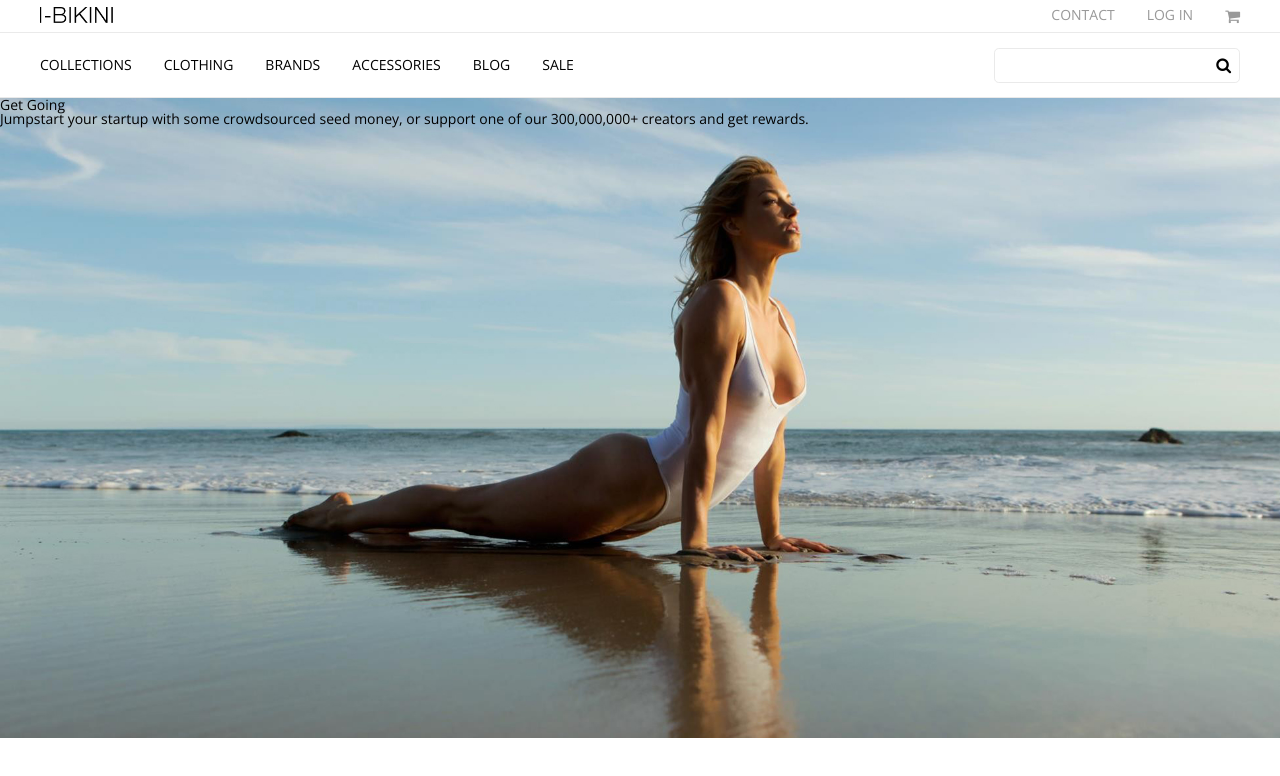
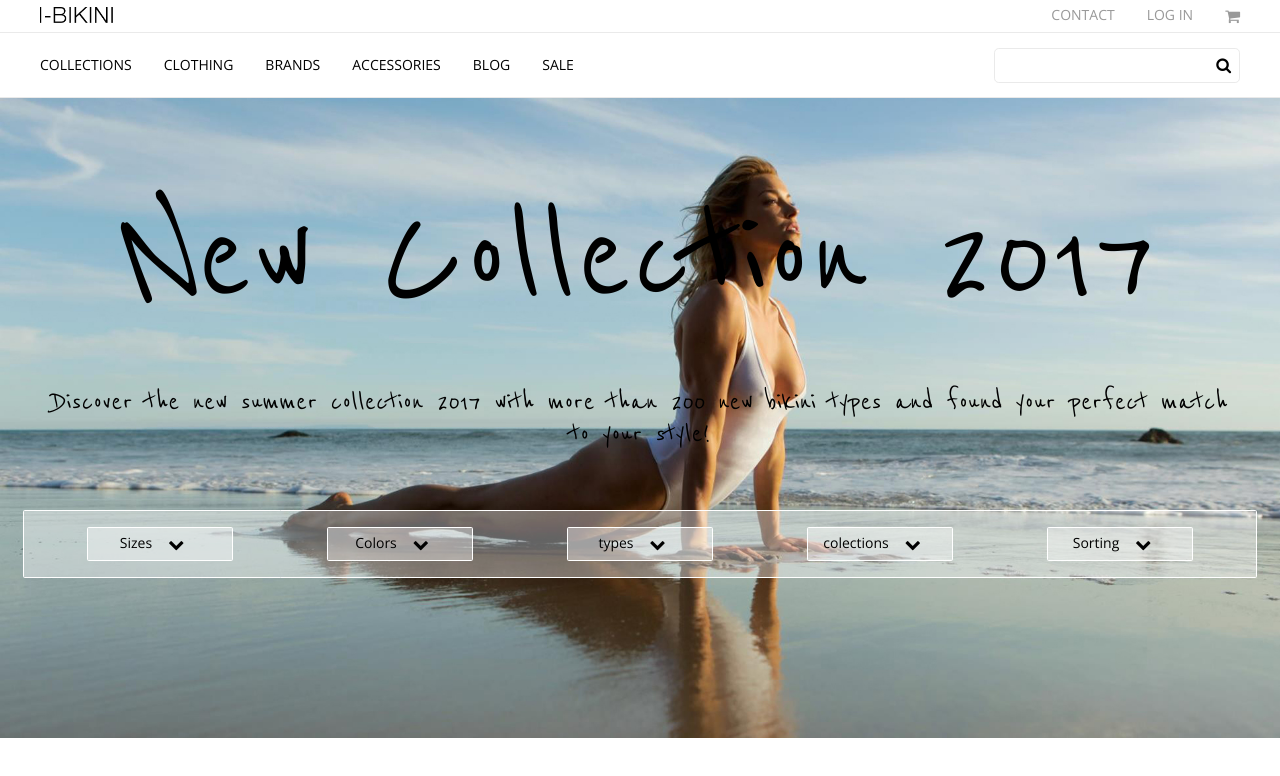
Before and after one commit to erwanriou/ibikini, a plain HTML site: page index.html in a window 1280 px wide. Drawn offline with nearby package versions, Linux system fonts and the light colour scheme.

Commit message:
menu styling full screen OK - Banner styling full screen OK, starting product modules

```diff
--- a/index.html
+++ b/index.html
@@ -9,6 +9,7 @@
     <link rel="icon" href="./resources/images/favicon.png" type="image/x-icon">
     <!-- Google fonts -->
     <link href="https://fonts.googleapis.com/css?family=Open+Sans:400,600,700" rel="stylesheet">
+    <link href="https://fonts.googleapis.com/css?family=Reenie+Beanie" rel="stylesheet">
     <!-- CSS Scripts -->
     <link href="./resources/css/reset.css" type="text/css" rel="stylesheet">
     <link rel="stylesheet" type="text/css" href="https://maxcdn.bootstrapcdn.com/font-awesome/4.7.0/css/font-awesome.css">
@@ -48,29 +49,58 @@
     </nav>
   </header>
   <!-- Banner-->
+  <div class="full-banner">
     <div class="banner">
       <div class="background-image1">
-      <div class="text-box">
-        <h1>Get started</h1>
-        <h2>What are you waiting for? today's the day for your next big idea.</h2>
+        <div class="text-box container">
+          <h1>Sales 50%</h1>
+          <h2>Enjoy ours summers sales NOW!</h2>
         </div>
       </div>
       <div class="background-image2">
-      <div class="text-box">
-        <h1>Get Going</h1>
-        <h2>Jumpstart your startup with some crowdsourced seed money, or support one of our 300,000,000+ creators and get rewards.</h2>
+        <div class="text-box container">
+          <h1>New Collection 2017</h1>
+          <h2>Discover the new summer collection 2017 with more than 200 new bikini types and found your perfect match to your style!</h2>
         </div>
       </div>
       <div class="background-image3">
-      <div class="text-box">
-        <h1>Get Thinking</h1>
-        <h2>Meet like minded individuals that will help you fuel your creative juices.</h2>
+        <div class="text-box container">
+          <h1>100% exclusive!</h1>
+          <h2>Our products are fully exclusives. Here you will have the opportunity to buy unique and beautifull bikini.</h2>
         </div>
       </div>
       <div class="background-image4">
-      <div class="text-box">
-        <h1>Get Creating</h1>
-        <h2>Stop overthinking projects and begin putting them out into the world.</h2>
+        <div class="text-box container">
+          <h1>100% satisfaction!</h1>
+          <h2>If your bikini doesn't fit perfectly, don't worry because its fully remboursed!</h2>
+        </div>
+      </div>
+    </div>
+    <div class="filters container">
+      <div class="product-filter">
+        <input type="hidden" name="size">
+        <span>Sizes</span>
+        <i class="fa fa-chevron-down" aria-hidden="true"></i>
+      </div>
+      <div class="product-filter">
+        <input type="hidden" name="size">
+        <span>Colors</span>
+        <i class="fa fa-chevron-down" aria-hidden="true"></i>
+      </div>
+      <div class="product-filter">
+        <input type="hidden" name="size">
+        <span>types</span>
+        <i class="fa fa-chevron-down" aria-hidden="true"></i>
+      </div>
+      <div class="product-filter">
+        <input type="hidden" name="size">
+        <span>colections</span>
+        <i class="fa fa-chevron-down" aria-hidden="true"></i>
+      </div>
+      <div class="product-filter">
+        <input type="hidden" name="size">
+        <span>Sorting</span>
+        <i class="fa fa-chevron-down" aria-hidden="true"></i>
       </div>
     </div>
   </div>
--- a/resources/css/style.css
+++ b/resources/css/style.css
@@ -96,8 +96,8 @@ header {
 /* BANNER - The banner will include a script carousel and some feature about filter of the product of the front page */
 
 .banner {
-  position: relative;
   overflow: hidden;
+  display: flex;
 }
 
 .background-image1, .background-image2, .background-image3, .background-image4 {
@@ -123,6 +123,65 @@ header {
   background-image: url("../images/banner-background4.jpg");
 }
 
+.banner .text-box {
+  display: flex;
+  flex-direction: column;
+  justify-content: center;
+}
+
+.banner .text-box h1 {
+  padding-top: 5rem;
+  display: flex;
+  margin: 0 auto;
+  text-align: center;
+  font-family: 'Reenie Beanie', cursive;
+  font-size: 10rem;
+}
+
+.banner .text-box h2 {
+  padding-top: 3rem;
+  display: flex;
+  margin: 0 auto;
+  text-align: center;
+  font-family: 'Reenie Beanie', cursive;
+  font-size: 2rem;
+}
+
+.full-banner {
+  position: relative;
+  display: flex;
+  flex-direction: column;
+}
+
+.filters {
+  position: absolute;
+  align-self: center;
+  bottom: 10rem;
+  z-index: 20;
+  display: flex;
+  flex-direction: row;
+  justify-content: space-around;
+  border: 1px solid white;
+  border-radius: 0.1rem;
+  padding: 1rem;
+  background-color: rgba(255, 255, 255, 0.39);
+}
+
+.product-filter {
+  display: flex;
+  flex-direction: row;
+  justify-content: center;
+  padding: 0.5rem;
+  border: 1px solid white;
+  width: 8rem;
+  background-color: rgba(255, 255, 255, 0.39);
+  border-radius: 0.1rem;
+}
+
+.product-filter .fa-chevron-down {
+  padding: 0 1rem;
+}
+
 
 /* CONTENT */
 
```
Lines whose indentation alone changed are shown as unchanged.
